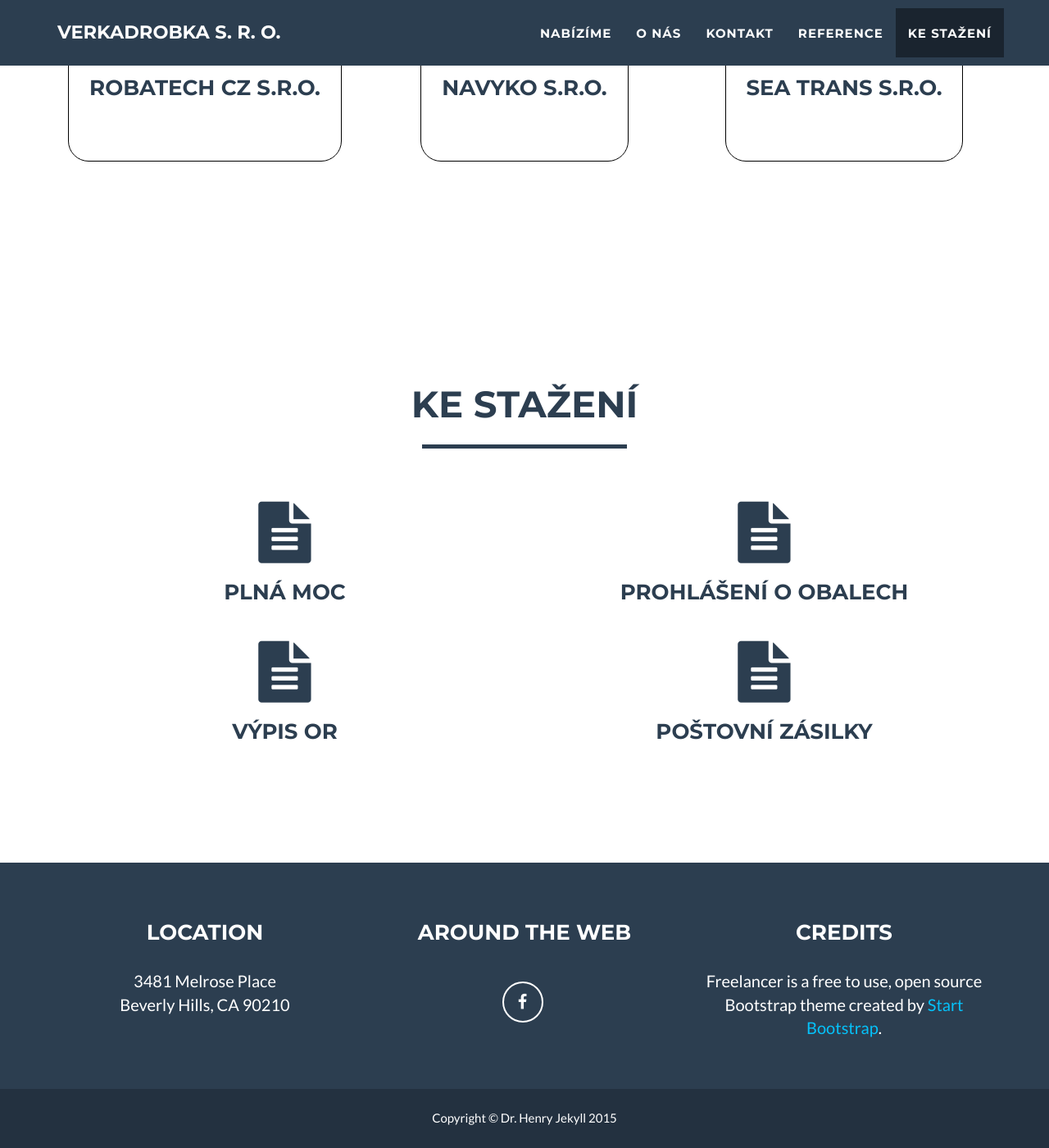
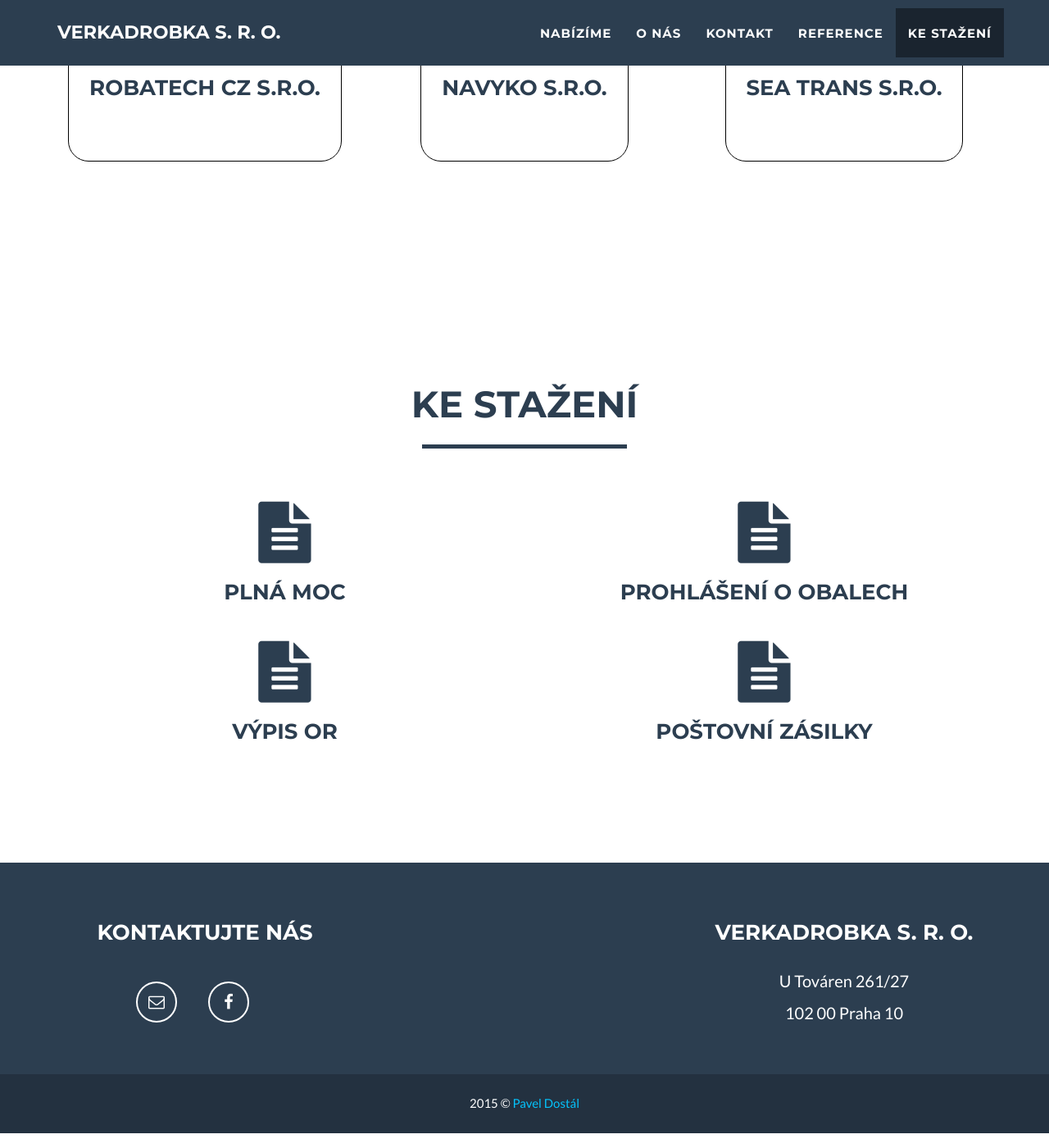
Before and after one commit to pdostal/drobilek, a Jekyll site: the page built from index.html, in a window 1280 px wide and 1400 px high, scrolled down 3295 px. Shown: the whole window at 82% size. Built offline with Jekyll 4.4.1, drawn with Linux system fonts in a browser that asks for light colours; nearby versions of some CDN libraries.

Commit message:
patička

```diff
--- a/_config.yml
+++ b/_config.yml
@@ -11,21 +11,5 @@ color:
   secondary: 2c3e50
   secondary-dark: 233140
 
-footer:
-  copyright: Dr. Henry Jekyll
-  location: Location
-  social: Around the Web
-  credits: Credits
-
-social:
-  - title: facebook
-    url:
-
-address:
-  - line: 3481 Melrose Place
-  - line: Beverly Hills, CA 90210
-
-credits: 'Freelancer is a free to use, open source Bootstrap theme created by <a href="http://startbootstrap.com">Start Bootstrap</a>.'
-
 markdown: kramdown
 permalink: pretty
--- a/_includes/css/style.css
+++ b/_includes/css/style.css
@@ -6,3 +6,5 @@ hr.star-primary:after { background-color: transparent; }
 .portfolio-item h3 { white-space: nowrap; }
 
 #reference h3 { display: inline-block; border: 1px solid #000; border-radius: 25px; padding: 75px 25px 75px 25px; }
+
+.list-inline li { margin-right: 25px; }
--- a/_includes/footer.html
+++ b/_includes/footer.html
@@ -4,26 +4,21 @@
             <div class="container">
                 <div class="row">
                     <div class="footer-col col-md-4">
-                        <h3>{{ site.footer.location }}</h3>
-                        <p>
-                            {% for adress in site.address %}
-                                {{ adress.line }} <br>
-		                    {% endfor %}
-                        </p>
-                    </div>
-                    <div class="footer-col col-md-4">
-                        <h3>{{ site.footer.social }}</h3>
+                        <h3>Kontaktujte nás</h3>
                         <ul class="list-inline">
-                            {% for network in site.social %}
-                            <li>
-                                <a href="{{ network.url }}" class="btn-social btn-outline"><i class="fa fa-fw fa-{{ network.title }}"></i></a>
-                            </li>
-		                    {% endfor %}
+                            <li><a href="mailto:" class="btn-social btn-outline"><i class="fa fa-fw fa-envelope-o"></i></a></li>
+                            <li><a href="//facebook.com/" class="btn-social btn-outline"><i class="fa fa-fw fa-facebook"></i></a></li>
                         </ul>
                     </div>
                     <div class="footer-col col-md-4">
-                        <h3>{{ site.footer.credits }}</h3>
-                        <p>{{ site.credits }}</p>
+                        <h3></h3>
+                        <p></p>
+                    </div>
+                    <div class="footer-col col-md-4">
+                        <h3>{{ site.title }}</h3>
+                        <p>U Továren 261/27</p>
+                        <p>102 00   Praha 10</p>
+                        <p></p>
                     </div>
                 </div>
             </div>
@@ -32,7 +27,7 @@
             <div class="container">
                 <div class="row">
                     <div class="col-lg-12">
-                        Copyright &copy; {{ site.footer.copyright }} 20{{ site.time | date: '%y' }}
+                        2015 &copy; <a href="mailto:pdostal@pdostal.cz/">Pavel Dostál</a>
                     </div>
                 </div>
             </div>
```
